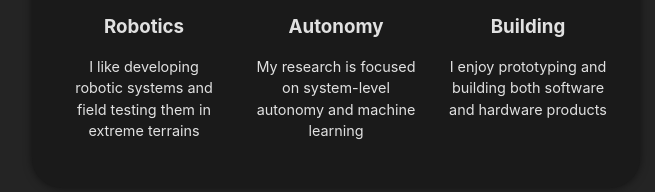
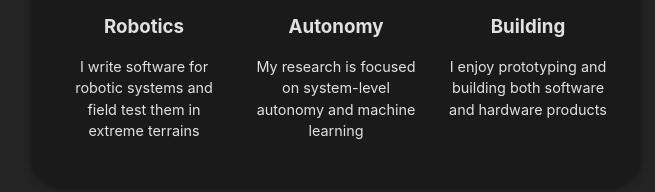
Before and after one commit to gdaddi/personal-website, a React (Vite) app: page / in a window 1280 px wide. Shown: the part 449-641 px from the top of the page, without its empty margins (304-959 px from the left). Built offline with nearby package versions, Linux system fonts and the light colour scheme.

Commit message:
minor description change

```diff
--- a/src/data.js
+++ b/src/data.js
@@ -12,7 +12,7 @@ import iconPosition from './assets/position.svg';
 export const CARDS = [
     {
         title: "Robotics",
-        description: "I like developing robotic systems and field testing them in extreme terrains",
+        description: "I write software for robotic systems and field test them in extreme terrains",
         image: iconArm
     },
     {
```
